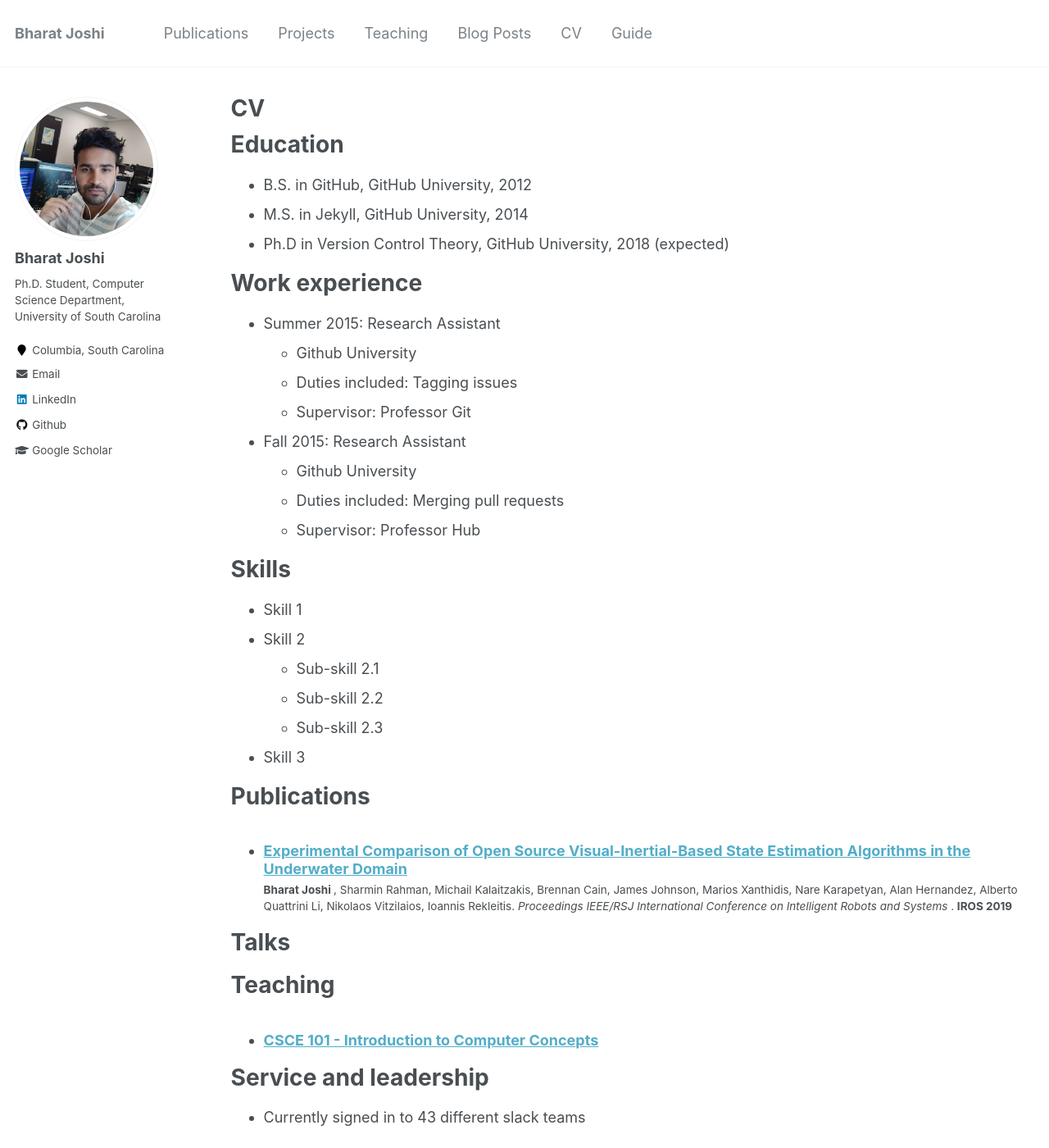
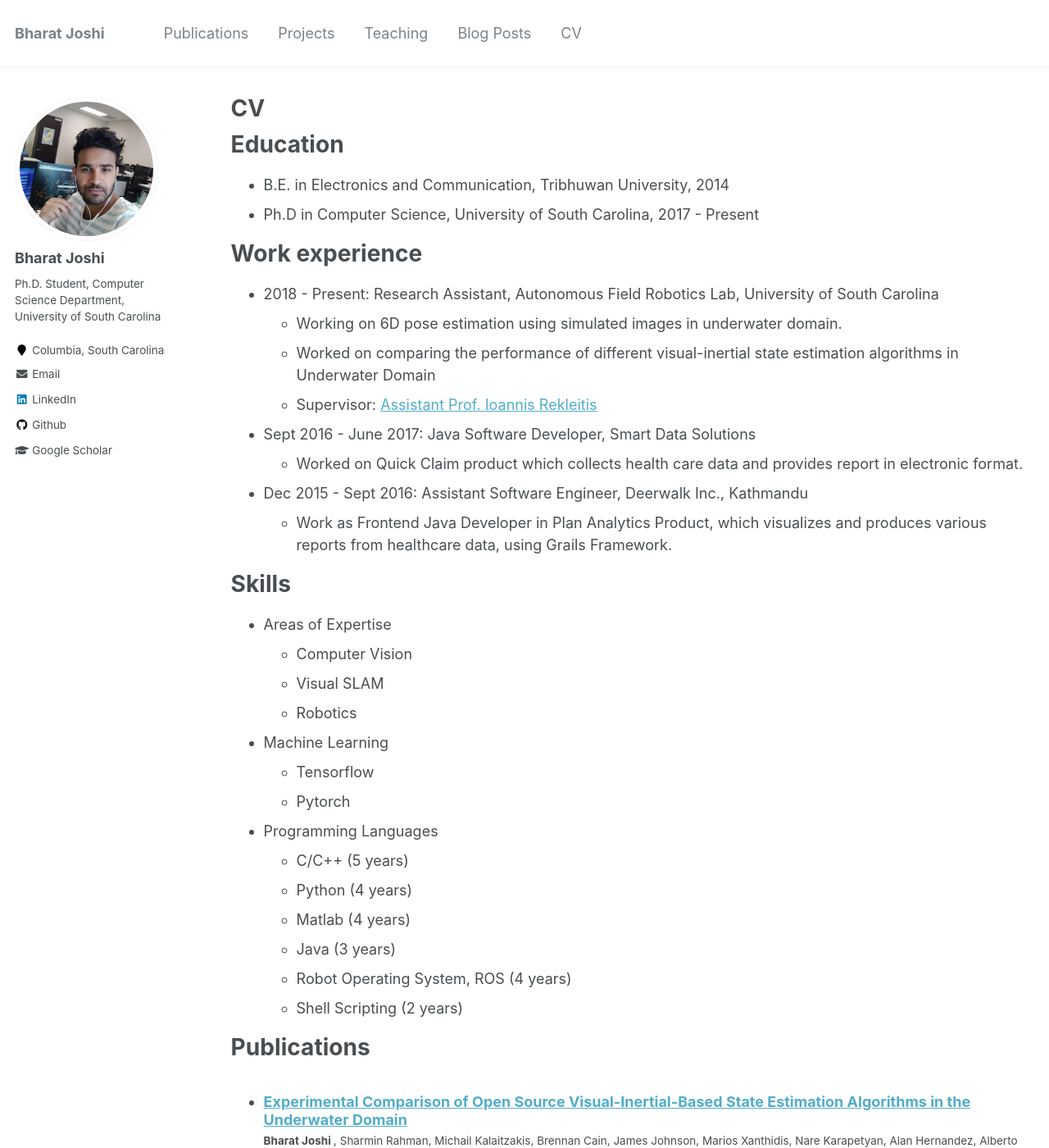
Before and after one commit to joshi-bharat/joshi-bharat.github.io, a Jekyll site: the page built from _pages/cv.md, in a window 1280 px wide and 1400 px high. Shown: the whole window at 82% size. Built offline with Jekyll 4.4.1, drawn with Linux system fonts in a browser that asks for light colours.

Commit message:
cv page updated

```diff
--- a/_data/navigation.yml
+++ b/_data/navigation.yml
@@ -18,5 +18,5 @@ main:
   - title: "CV"
     url: /cv/
 
-  - title: "Guide"
-    url: /markdown/
+#  - title: "Guide"
+#    url: /markdown/
--- a/_pages/cv.md
+++ b/_pages/cv.md
@@ -11,30 +11,39 @@ redirect_from:
 
 Education
 ======
-* B.S. in GitHub, GitHub University, 2012
-* M.S. in Jekyll, GitHub University, 2014
-* Ph.D in Version Control Theory, GitHub University, 2018 (expected)
+* B.E. in Electronics and Communication, Tribhuwan University, 2014
+* Ph.D in Computer Science, University of South Carolina, 2017 - Present
 
 Work experience
 ======
-* Summer 2015: Research Assistant
-  * Github University
-  * Duties included: Tagging issues
-  * Supervisor: Professor Git
+* 2018 - Present: Research Assistant, Autonomous Field Robotics Lab, University of South Carolina
+    * Working on 6D pose estimation using simulated images in underwater domain.
+    * Worked on comparing the performance of different visual-inertial state estimation algorithms in Underwater Domain
+    * Supervisor: [Assistant Prof. Ioannis Rekleitis](https://cse.sc.edu/~yiannisr/)
 
-* Fall 2015: Research Assistant
-  * Github University
-  * Duties included: Merging pull requests
-  * Supervisor: Professor Hub
+* Sept 2016 - June 2017: Java Software Developer, Smart Data Solutions
+  * Worked on Quick Claim product which collects health care data and provides report in electronic format.
+
+* Dec 2015 - Sept 2016: Assistant Software Engineer, Deerwalk Inc., Kathmandu
+    * Work as Frontend Java Developer in Plan Analytics Product, which visualizes and produces various reports
+    from healthcare data, using Grails Framework.
 
 Skills
 ======
-* Skill 1
-* Skill 2
-  * Sub-skill 2.1
-  * Sub-skill 2.2
-  * Sub-skill 2.3
-* Skill 3
+* Areas of Expertise
+    * Computer Vision
+    * Visual SLAM
+    * Robotics
+* Machine Learning
+    * Tensorflow
+    * Pytorch
+* Programming Languages
+  * C/C++ (5 years)
+  * Python (4 years)
+  * Matlab (4 years)
+  * Java (3 years)
+  * Robot Operating System, ROS (4 years)
+  * Shell Scripting (2 years)
 
 Publications
 ======
@@ -42,18 +51,9 @@ Publications
     {% include archive-single-cv.html %}
   {% endfor %}</ul>
 
-Talks
-======
-  <ul>{% for post in site.talks %}
-    {% include archive-single-talk-cv.html %}
-  {% endfor %}</ul>
 
 Teaching
 ======
   <ul>{% for post in site.teaching reversed %}
     {% include archive-single-cv.html %}
   {% endfor %}</ul>
-
-Service and leadership
-======
-* Currently signed in to 43 different slack teams
```
Also changed, not shown: images/favicon.png.
